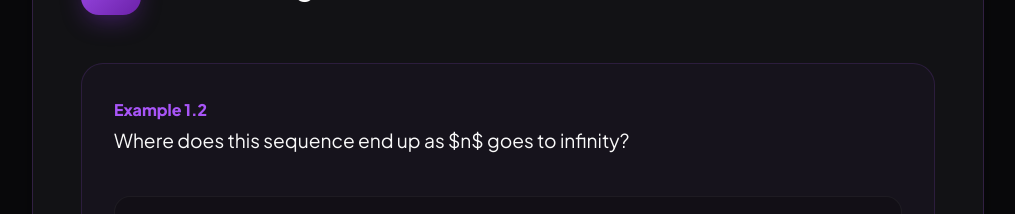
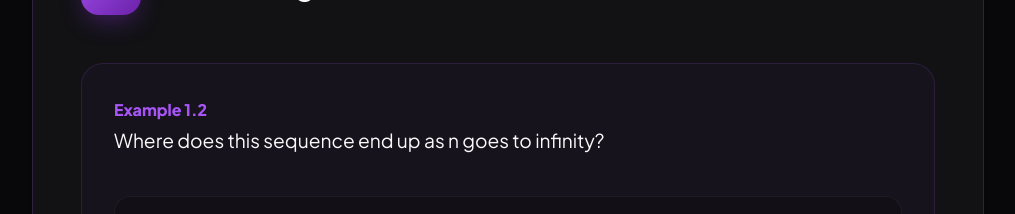
Before and after one commit to parsaabbasian/MATH-1014, a React (Vite) app: page /11-1 in a window 1280 px wide. Shown: the part 1620-1834 px from the top of the page, without its empty margins (132-1147 px from the left). Built offline with nearby package versions, Linux system fonts and the light colour scheme.

Commit message:
UI refinement: Removed dollar signs from 'n' in plain text for better readability

```diff
--- a/src/pages/Home.jsx
+++ b/src/pages/Home.jsx
@@ -106,7 +106,7 @@ const Home = () => {
 
                 <div className="example-box">
                     <div className="example-title">Example 1.2</div>
-                    <p style={{ fontSize: '1.2rem', marginBottom: '2.5rem' }}>Where does this sequence end up as $n$ goes to infinity?</p>
+                    <p style={{ fontSize: '1.2rem', marginBottom: '2.5rem' }}>Where does this sequence end up as n goes to infinity?</p>
                     <div style={{ marginBottom: '2.5rem' }}>
                         <MathBlock math="a_n = \frac{2n^3}{n^3 + 5}" block />
                     </div>
@@ -114,7 +114,7 @@ const Home = () => {
                     <StepByStep steps={[
                         <p>Let's simplify by dividing both top and bottom by the biggest power, <MathBlock math="n^3" inline />.</p>,
                         <MathBlock math="a_n = \frac{2}{1 + \frac{5}{n^3}}" block />,
-                        <p>As $n$ gets huge, any number divided by $n$ (like <MathBlock math="\frac{5}{n^3}" inline />) becomes zero.</p>,
+                        <p>As n gets huge, any number divided by n (like <MathBlock math="\frac{5}{n^3}" inline />) becomes zero.</p>,
                         <MathBlock math="\lim_{n \to \infty} a_n = \frac{2}{1 + 0} = 2" block />,
                         <div className="result-banner">
                             Summary: The sequence converges to <strong>2</strong>.
@@ -138,7 +138,7 @@ const Home = () => {
                         <div className="example-title">Option A</div>
                         <MathBlock math="a_n = \frac{n^2}{n + 4}" block />
                         <StepByStep steps={[
-                            <p>Divide by $n$ to simplify: <MathBlock math="a_n = \frac{n}{1 + \frac{4}{n}}" inline />.</p>,
+                            <p>Divide by n to simplify: <MathBlock math="a_n = \frac{n}{1 + \frac{4}{n}}" inline />.</p>,
                             <p>The top keeps growing while the bottom stays near 1.</p>,
                             <MathBlock math="\lim_{n \to \infty} a_n = \infty" block />,
                             <div className="result-banner">Verdict: <strong>Divergent</strong> (Never stops growing!)</div>
@@ -173,7 +173,7 @@ const Home = () => {
                         <div className="example-title">Option D</div>
                         <MathBlock math="a_n = \sin\left(\frac{3}{n}\right)" block />
                         <StepByStep steps={[
-                            <p>As $n$ gets huge, the inside <MathBlock math="\frac{3}{n}" inline /> goes to 0.</p>,
+                            <p>As n gets huge, the inside <MathBlock math="\frac{3}{n}" inline /> goes to 0.</p>,
                             <p>The sine of 0 is just 0.</p>,
                             <MathBlock math="\lim_{n \to \infty} \sin\left(\frac{3}{n}\right) = \sin(0) = 0" block />,
                             <div className="result-banner">Verdict: <strong>Convergent</strong></div>
```
